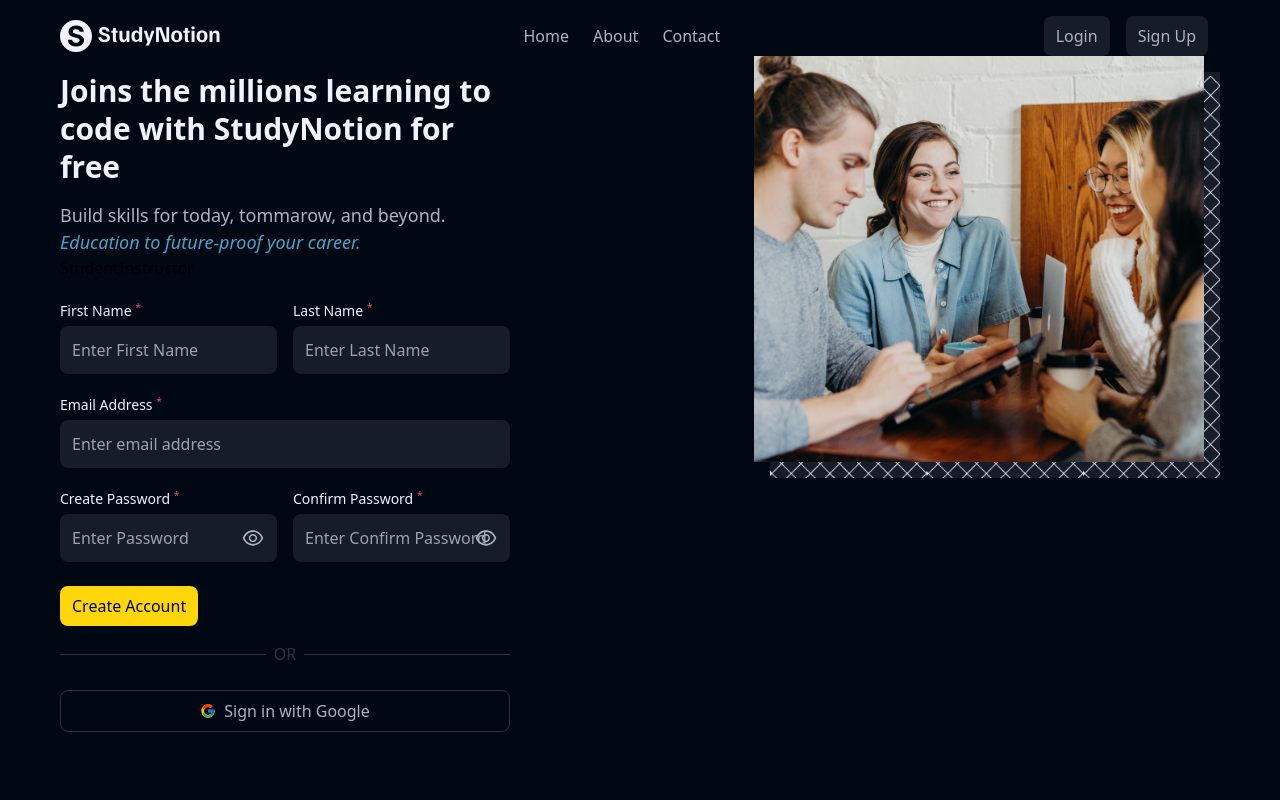
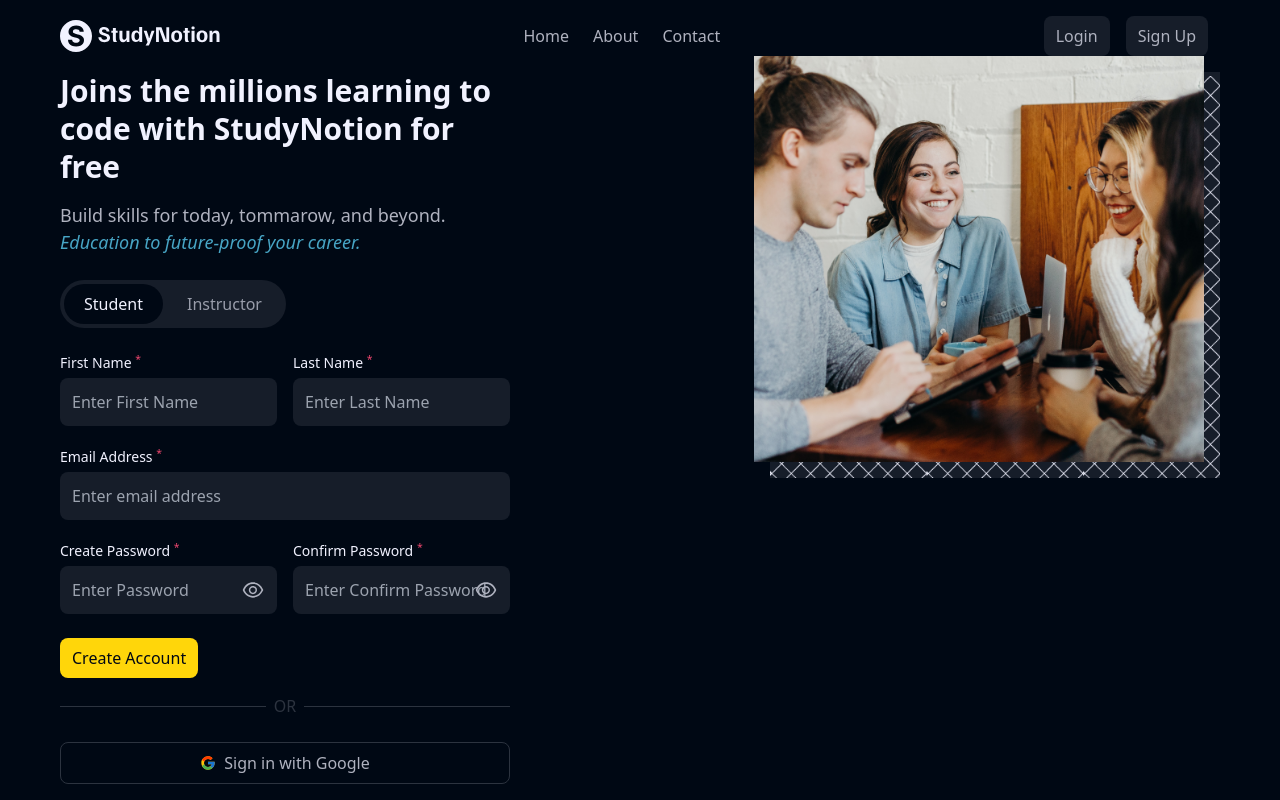
Before and after one commit to ManojBhandarkar98/studynotion-signin-signup, a React (Create React App) app: page /signup in a window 1280 px wide. Built offline with nearby package versions, Linux system fonts and the light colour scheme.

Commit message:
Epi - 09 - Studynotion - SignupForm - student/instuctor button css done

```diff
--- a/src/components/SignupForm.js
+++ b/src/components/SignupForm.js
@@ -38,13 +38,15 @@
   return (
     <div>
       {/* student - instructor tab */}
-      <div  >
+      <div className='flex bg-richblack-800 p-1 gap-x-1 my-6 rounded-full max-w-max' >
         <button
-          >
+          className={`${accountType === 'student' ? "bg-richblack-900 text-richblack-5" : "bg-transparent text-richblack-200"} py-2 px-5 rounded-full transition-all duration-200`}
+          onClick={() => setAccountType("student")}>
           Student
         </button>
         <button
-         >
+          className={`${accountType === 'instructor' ? "bg-richblack-900 text-richblack-5" : "bg-transparent text-richblack-200"} py-2 px-5 rounded-full transition-all duration-200`}
+          onClick={() => setAccountType("instructor")}>
           Instructor
         </button>
       </div>
```
